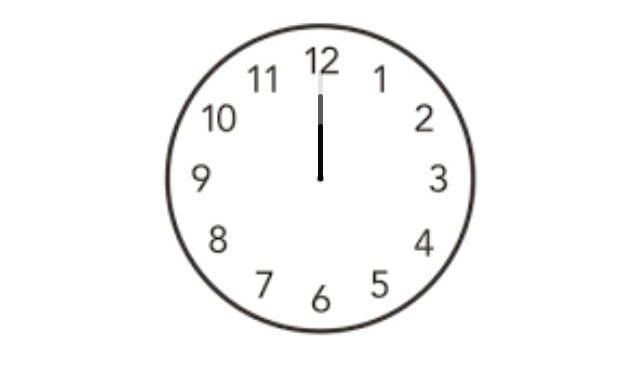
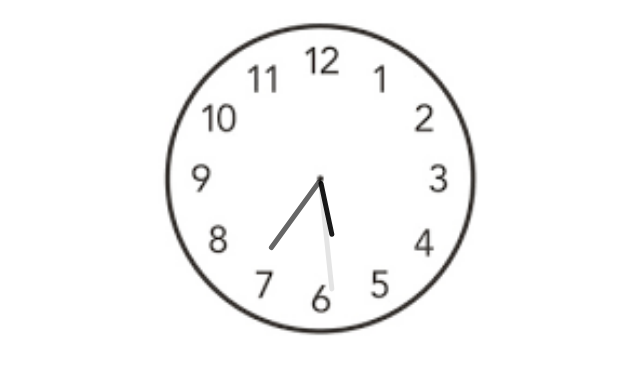
Before and after one commit to Basu-Kumar/Analog-Clock, a plain HTML site: page index.html in a window 1280 px wide. Shown: the part 61-436 px from the top of the page, without its empty margins (322-962 px from the left). Drawn offline with Linux system fonts and the light colour scheme.

Commit message:
clocl working

```diff
--- a/index.css
+++ b/index.css
@@ -18,6 +18,7 @@
     position: absolute;
     background: black;
     border-radius: 5px;
+    transform-origin: bottom;
 }
 
 #hour{
--- a/index.html
+++ b/index.html
@@ -5,22 +5,15 @@
     <meta http-equiv="X-UA-Compatible" content="IE=edge">
     <meta name="viewport" content="width=device-width, initial-scale=1.0">
     <title>Analog Clock</title>
-    <script src="index.js"></script>
+    <script src="index.js" defer></script>
     <link rel="stylesheet" href="index.css">
 </head>
 <body>
     <h1 class="center">Analog Clock</h1>
     <div id="clockcontainer">
-
-        <div id="hour">
-
-        </div>
-        <div id="minute">
-
-        </div>
-        <div id="second">
-
-        </div>
+        <div id="hour"></div>
+        <div id="minute"></div>
+        <div id="second"></div>
     </div>
 </body>
 </html>
--- a/index.js
+++ b/index.js
@@ -0,0 +1,13 @@
+setInterval(() =>{
+    d = new Date();
+    htime=d.getHours();
+    mtime=d.getMinutes();
+    stime=d.getSeconds();
+    hrotation= 30*htime + mtime/2;
+    mrotation= 6*mtime;
+    srotation= 6*stime;
+
+    hour.style.transform=`rotate(${hrotation}deg)`;
+    minute.style.transform=`rotate(${mrotation}deg)`;
+    second.style.transform=`rotate(${srotation}deg)`;
+},1000);
```
